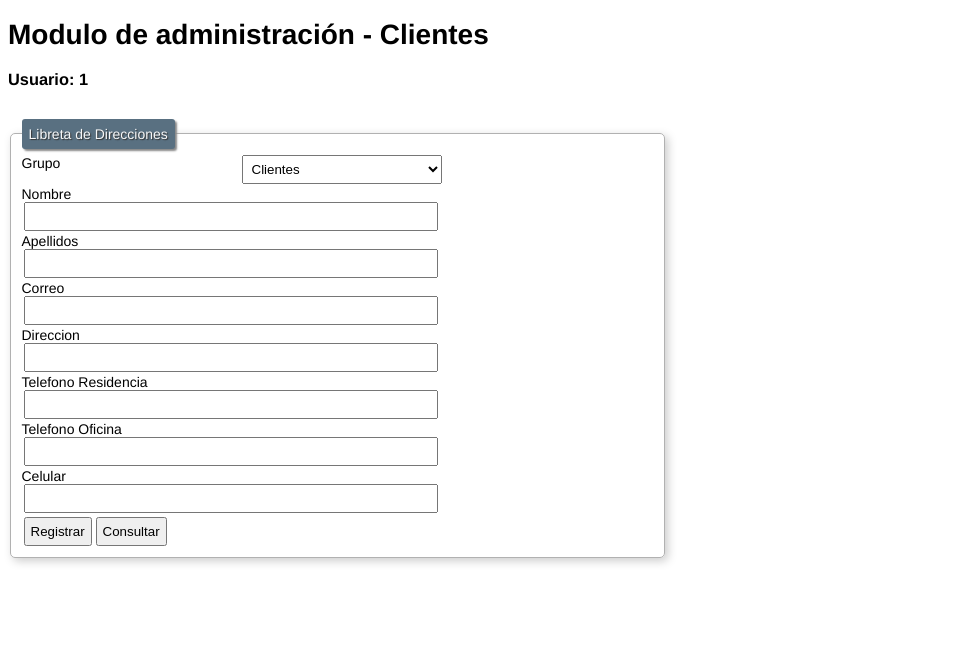
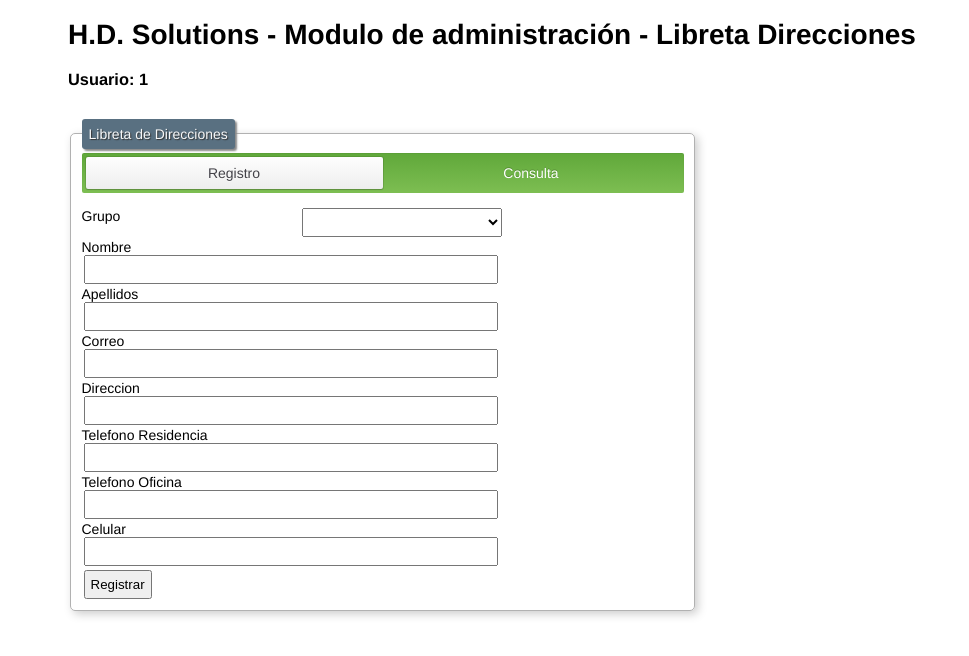
Before and after one commit to lgomezca/ProgramacionWEB-GUIA2-GRUPO4, a PHP site: page /modulos/libreta.php in a window 1280 px wide. Shown: the top 656 px of the page, without its empty margins (0-969 px from the left). Run offline with PHP 8.4, Linux system fonts and the light colour scheme; a user stored in the database is signed in.

Commit message:
se implementa libreta de direcciones con ajax para registro y consulta de registros

```diff
--- a/css/estilos-libreta.css
+++ b/css/estilos-libreta.css
@@ -19,7 +19,55 @@ margin-left: 60px;
     */
 }
 */
+label{
+    color: black;
+}
+
+.register-switch {
+  height: 32px;
+  margin-bottom: 15px;
+  padding: 4px;
+  background: #6db244;
+  border-radius: 2px;
+  background-image: -webkit-linear-gradient(top, #60a83a, #7dbe52);
+  background-image: -moz-linear-gradient(top, #60a83a, #7dbe52);
+  background-image: -o-linear-gradient(top, #60a83a, #7dbe52);
+  background-image: linear-gradient(to bottom, #60a83a, #7dbe52);
+  -webkit-box-shadow: inset 0 1px rgba(0, 0, 0, 0.05), inset 1px 0 rgba(0, 0, 0, 0.02), inset -1px 0 rgba(0, 0, 0, 0.02);
+  box-shadow: inset 0 1px rgba(0, 0, 0, 0.05), inset 1px 0 rgba(0, 0, 0, 0.02), inset -1px 0 rgba(0, 0, 0, 0.02);
+}
+
+.register-switch-input {
+  display: none;
+}
+.register-switch-label {
+  float: left;
+  width: 50%;
+  line-height: 32px;
+  color: white;
+  text-align: center;
+  text-shadow: 0 -1px rgba(0, 0, 0, 0.2);
+  cursor: pointer;
+}
+
+.register-switch-input:checked + .register-switch-label {
+  font-weight: 500;
+  color: #434248;
+  text-shadow: 0 1px rgba(255, 255, 255, 0.5);
+  background: white;
+  border-radius: 2px;
+  background-image: -webkit-linear-gradient(top, #fefefe, #eeeeee);
+  background-image: -moz-linear-gradient(top, #fefefe, #eeeeee);
+  background-image: -o-linear-gradient(top, #fefefe, #eeeeee);
+  background-image: linear-gradient(to bottom, #fefefe, #eeeeee);
+  -webkit-box-shadow: 0 1px 1px rgba(0, 0, 0, 0.15), 0 0 0 1px rgba(0, 0, 0, 0.1);
+  box-shadow: 0 1px 1px rgba(0, 0, 0, 0.15), 0 0 0 1px rgba(0, 0, 0, 0.1);
+}
+.contenedor{
+    margin-left: 60px;
+}
 .libreta{
+
     width: 100%;
 }
 input{
@@ -45,7 +93,7 @@ p{
     align-content: center;
 }
 .registrar-button, .consultar-button{
-    width: 50%;
+    width: 100%;
     vertical-align:middle;
 }
 fieldset{
@@ -105,3 +153,11 @@ tbody tr:hover{
     color: #fff;
     cursor: pointer;
 }
+
+.registrar, .conaulta .consultar2{
+    display: block;
+}
+
+.consultar-button{
+    display: none;
+}
--- /dev/null
+++ b/js/ajax.js
@@ -0,0 +1,73 @@
+function objetoAjax(){
+	var xmlhttp=false;
+	try {
+		xmlhttp = new ActiveXObject("Msxml2.XMLHTTP");
+	} catch (e) {
+		try {
+		   xmlhttp = new ActiveXObject("Microsoft.XMLHTTP");
+		} catch (E) {
+			xmlhttp = false;
+  		}
+	}
+
+	if (!xmlhttp && typeof XMLHttpRequest!='undefined') {
+		xmlhttp = new XMLHttpRequest();
+	}
+	return xmlhttp;
+}
+
+function registrarDatos(){
+    //donde se mostrará el resultado
+	divResultado = document.getElementById('resultado');
+	//tomamos el valor de la lista desplegable
+	nombrec = document.libreta.Nombre.value;
+    apellidosc=document.libreta.Apellidos.value;
+    correoc = document.libreta.Correo.value;
+    direccionc=document.libreta.Direccion.value;
+    telefonorc = document.libreta.Telefonor.value;
+    telefonotc=document.libreta.Telefonot.value;
+    celularc=document.libreta.Celular.value;
+    tpcontactoc=document.libreta.tpcontacto.value;
+	//instanciamos el objetoAjax
+	ajax=objetoAjax();
+	//usamos el metodo POST
+	//archivo que realizará la operacion
+	//datoscliente.php
+	ajax.open("POST", "registroLibretaDirecciones.php",true);
+	ajax.onreadystatechange=function() {
+		if (ajax.readyState==4) {
+			//mostrar resultados en esta capa
+			divResultado.innerHTML = ajax.responseText
+		}
+	}
+	ajax.setRequestHeader("Content-Type","application/x-www-form-urlencoded");
+	//enviando los valores
+	ajax.send("nom="+nombrec+"&ape="+apellidosc+"&email="+correoc+
+              "&dir="+direccionc+"&telr="+telefonorc+"&telt="+telefonotc+
+              "&cel="+celularc+"&tpc="+tpcontactoc)
+
+}
+
+
+function consultarDatos(){
+    //donde se mostrará el resultado
+	divResultado = document.getElementById('consulta');
+	//tomamos el valor de la lista desplegable
+	nombrec = document.libreta.Nombre.value;
+	//instanciamos el objetoAjax
+	ajax=objetoAjax();
+	//usamos el metodo POST
+	//archivo que realizará la operacion
+	//datoscliente.php
+	ajax.open("POST", "consultarLibretaDirecciones.php",true);
+	ajax.onreadystatechange=function() {
+		if (ajax.readyState==4) {
+			//mostrar resultados en esta capa
+			divResultado.innerHTML = ajax.responseText
+		}
+	}
+	ajax.setRequestHeader("Content-Type","application/x-www-form-urlencoded");
+	//enviando los valores
+	ajax.send("nom="+nombrec)
+
+}
--- /dev/null
+++ b/js/validar-libreta.js
@@ -0,0 +1,87 @@
+/**************************************************************************************
+        Función para Ocultar o Mostrar campos del formulario de ingreso
+-------------------------------------------------------------------------------------*/
+function verElementos(tpingreso) {
+    //Ocultar Campos del formulario de ingreso
+   if(tpingreso=="c") {
+        var elemento=document.getElementsByClassName('registrar');
+        for(var j=0;j<elemento.length;j++){
+            elemento[j].style.display='none';
+        }
+       var elemento=document.getElementsByClassName('consultar2');
+        for(var j=0;j<elemento.length;j++){
+            elemento[j].style.display='none';
+        }
+       var elemento=document.getElementsByClassName('consultar');
+        for(var j=0;j<elemento.length;j++){
+            elemento[j].style.display='block';
+        }
+
+   }
+    //Mostrar campos del formulario de ingreso
+    if(tpingreso=="r") {
+        var elemento=document.getElementsByClassName('registrar');
+        for(var j=0;j<elemento.length;j++){
+            elemento[j].style.display='block';
+        }
+         var elemento=document.getElementsByClassName('consultar');
+        for(var j=0;j<elemento.length;j++){
+            elemento[j].style.display='none';
+        }
+
+        var elemento=document.getElementsByClassName('consultar2');
+        for(var j=0;j<elemento.length;j++){
+            elemento[j].style.display='none';
+        }
+
+   }
+}
+
+/****************************************************************************************
+                    Función para limpiar campos del formulario de ingreso
+---------------------------------------------------------------------------------------*/
+function limpiarElementos(){
+    var elementos = document.getElementById('libreta');
+    for(var i=0;i < elementos.elements.length;i++){
+        if(elementos.elements[i].type!="button" && elementos.elements[i].type!="radio"){  //elementos.elements[i].type=="select"){
+            elementos.elements[i].value="";
+        }
+    }
+}
+
+
+/****************************************************************************************
+                    Función para validar campos vacios
+---------------------------------------------------------------------------------------*/
+function validarElementos(){
+    var j=0;
+    var msj='Complete los siguientes campos\n\r\n';
+    var error=false;
+
+    var tipoIngreso = document.getElementsByName("tpingreso");
+    for(var i=0; i < tipoIngreso.length;i++){
+        if(tipoIngreso[i].checked){
+            if(tipoIngreso[i].value=='l'){
+                var elementos = document.getElementsByClassName('login');
+            }else{
+                var elementos = document.getElementsByClassName('reguser');
+            }
+        }
+    }
+
+    while(j < elementos.length){
+        if(elementos[j].value.length==0){
+            msj += "* " + elementos[j].id + '\n';
+            elementos[j].focus();
+            error=true;
+        }
+        j++;
+    }
+
+    if(error==true){
+        alert(msj);
+        return false;
+    }else{
+        return true;
+    }
+}
--- a/modulos/libreta.php
+++ b/modulos/libreta.php
@@ -8,41 +8,53 @@ include_once('../funciones/paginacion-clientes.php'); ?>
     <meta charset="utf-8">
     <title>Lista de Clientes</title>
     <link rel="stylesheet" href="../css/estilos-libreta.css">
+
   </head>
   <body>
 
-   <div class="contenedor">
-     <h1 class="logo"> Modulo de administración - Clientes</h1>
+     <div class="contenedor">
+     <h1 class="logo"> H.D. Solutions - Modulo de administración - Libreta Direcciones</h1>
      <h3><? echo "Usuario: ".$_SESSION['nmbUsr'];?></h3>
 
 
-  <fieldset>
+  <fieldset class="contenedor-libreta">
     <legend>Libreta de Direcciones
     </legend>
-     <form action="" class="libreta" method="post">
+     <form  action="" name="libreta" class="libreta" id="libreta" method="post">
+         <div class="register-switch">
+      <input type="radio" name="tpingreso" value="r" id="login" class="register-switch-input" checked onc onclick="verElementos(this.value);limpiarElementos()">
+      <label for="login" class="register-switch-label">Registro</label>
+      <input type="radio" name="tpingreso" value="c" id="register" class="register-switch-input" onclick=" verElementos(this.value);limpiarElementos()">
+      <label for="register" class="register-switch-label">Consulta</label>
 
-          <p><label for="">Grupo</label>
-            <select name="tpcontacto" id="">
-             <option value="">Clientes</option>
-             <option value="">Proveedores</option>
-             <option value="">Empleados</option>
-             <option value="">Personal</option>
+    </div>
+          <p><label for="" class="registrar">Grupo</label>
+            <select name="tpcontacto" id="" class="registrar">
+            <option value=" "></option>
+             <option value="1">Clientes</option>
+             <option value="2">Proveedores</option>
+             <option value="3">Empleados</option>
+             <option value="4">Personal</option>
           </select>
          </p>
-         <p><label for="">Nombre</label><input type="text" name="Nombre" ></p>
-         <p><label for="">Apellidos</label><input type="text" name="Apellidos" ></p>
-         <p><label for="">Correo</label><input type="text" name="Correo" > </p>
-         <p><label for="">Direccion</label><input type="text" name="Direccion" ></p>
-         <p><label for="">Telefono Residencia</label><input type="text" name="Telefono" ></p>
-         <p><label for="">Telefono Oficina</label><input type="text" name="Telefono" ></p>
-         <p><label for="">Celular</label><input type="text" name="Telefono" > </p>
+         <p><label for="" >Nombre</label><input type="text" name="Nombre" ></p>
+         <p><label for="" class="registrar">Apellidos</label><input type="text" name="Apellidos" class="registrar"></p>
+         <p><label for="" class="registrar">Correo</label><input type="text" name="Correo" class="registrar"> </p>
+         <p><label for="" class="registrar">Direccion</label><input type="text" name="Direccion" class="registrar"></p>
+         <p><label for="" class="registrar">Telefono Residencia</label><input type="text" name="Telefonor" class="registrar"></p>
+         <p><label for="" class="registrar">Telefono Oficina</label><input type="text" name="Telefonot" class="registrar"></p>
+         <p><label for="" class="registrar">Celular</label><input type="text" name="Celular" class="registrar" limpiarElementos()> </p>
+         <div id="resultado"></div>
+         <div id="consulta"></div>
+         <div class="button">
+          <input type="button" value="Registrar" class="registrar-button registrar" onclick="registrarDatos(); limpiarElementos()" >
+          <input type="button" value="Consultar" class="consultar-button consultar " onclick="consultarDatos(); limpiarElementos()" >
 
-         <div class="button">
-          <input type="submit" value="Registrar" class="registrar-button"  >
-          <input type="submit" value="Consultar" class="consultar-button"  >
           </div>
      </form>
     </div>
   </fieldset>
   </body>
+  <script src="../js/validar-libreta.js"></script>
+  <script language="JavaScript" src="../js/ajax.js"></script>
 </html>
--- a/modulos/menu.php
+++ b/modulos/menu.php
@@ -21,6 +21,7 @@ if(!isset($_SESSION['nmbUsr'])){ header('location:registro.php');}
             <li><a href="index.php" target="dinamico">Inicio</a></li>
             <li><a href="vista.php?pag=2" target="dinamico">Clientes</a></li>
             <li><a href="vista.php?pag=3" target="dinamico">Usuarios</a></li>
+            <li><a href="vista.php?pag=5" target="dinamico">Libreta</a></li>
             <li><a href="vista.php?pag=4">Salir</a></li>
           </ul>
         </nav>
--- a/modulos/vista.php
+++ b/modulos/vista.php
@@ -7,6 +7,8 @@ if($_GET['pag']==1){
     include_once('consulta-usuarios.php');
 }elseif($_GET['pag']==4){
     include_once('logout.php');
+}elseif($_GET['pag']==5){
+    include_once('libreta.php');
 }else{
     include_once('consulta-clientes.php');
 }
```
Also changed, not shown: modulos/consultarLibretaDirecciones.php (added, +55 -0 lines), modulos/datoscliente-form.php (deleted, +0 -169 lines), modulos/registroLibretaDirecciones.php (added, +45 -0 lines), modulos/registro.php (indentation only), 2 other files.
